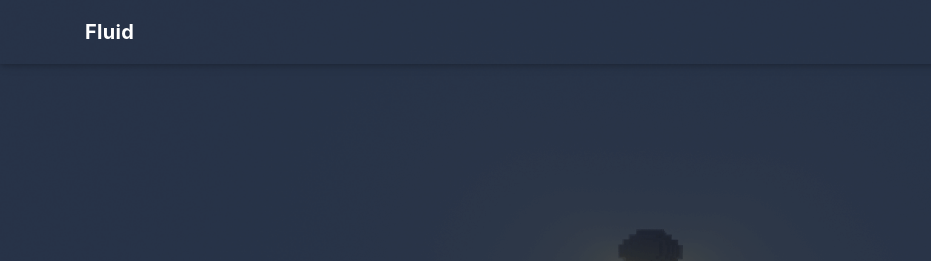
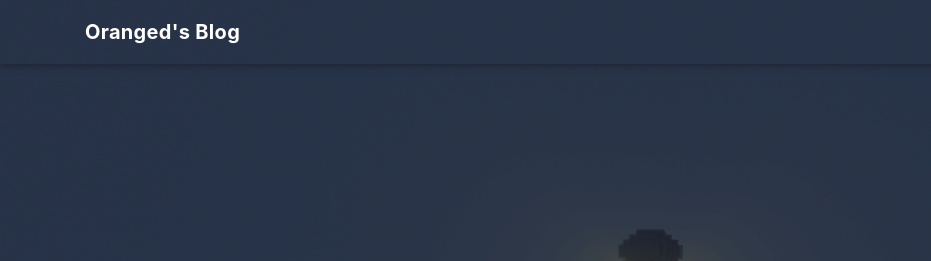
Before and after one commit to OrangedGame/OrangedGame.github.io, a plain HTML site: page index.html in a window 1280 px wide. Shown: the top 261 px of the page, 0-931 px from the left. Drawn offline with nearby package versions, Linux system fonts and the light colour scheme; some packages are replaced by stand-ins of ours; a script that the page names is missing; a small style sheet from the web is missing.

Commit message:
Site updated: 2024-09-26 13:15:45

```diff
--- a/index.html
+++ b/index.html
@@ -87,7 +87,7 @@
   <nav id="navbar" class="navbar fixed-top  navbar-expand-lg navbar-dark scrolling-navbar">
   <div class="container">
     <a class="navbar-brand" href="/">
-      <strong>Fluid</strong>
+      <strong>Oranged&#39;s Blog</strong>
     </a>
 
     <button id="navbar-toggler-btn" class="navbar-toggler" type="button" data-toggle="collapse"
```
Also changed, not shown: 2024/09/24/hello-world/index.html (+1 -1 lines), 404.html (+1 -1 lines), archives/2024/09/index.html (+1 -1 lines), archives/2024/index.html (+1 -1 lines), archives/index.html (+1 -1 lines), categories/index.html (+1 -1 lines), links/index.html (+1 -1 lines), tags/index.html (+1 -1 lines).
